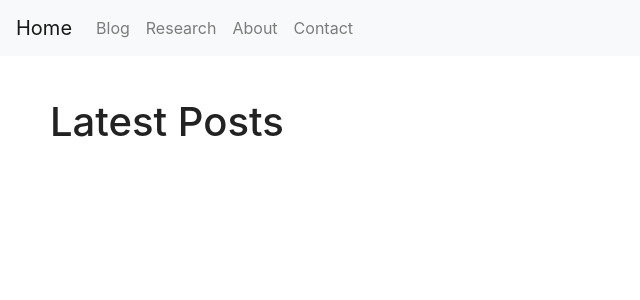
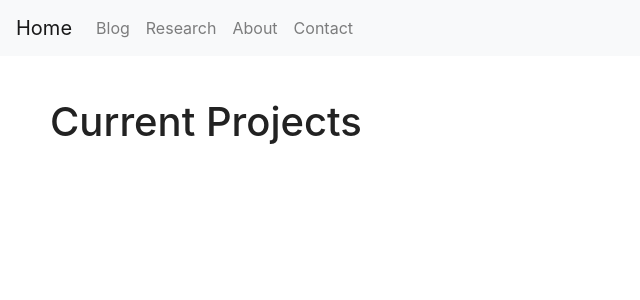
Before and after one commit to AnnetteJing/AnnetteJing.github.io, a Jekyll site: the page built from Research.md, in a window 1280 px wide. Shown: the top 300 px of the page, without its empty margins (0-640 px from the left). Built offline with Jekyll 4.4.1, drawn with Linux system fonts in a browser that asks for light colours; our own code applies the rules of GitHub Pages for plain Markdown files.

Commit message:
project test

```diff
--- a/_layouts/project.html
+++ b/_layouts/project.html
@@ -42,7 +42,7 @@
     <br>
     <br>
 
-    <h1>Latest Posts</h1>
+    <h1>Current Projects</h1>
   	{% for project in site.projects %}
   		<div class="box">
   			<a href="{{ project.url }}">{{ project.title }}</a>
```
